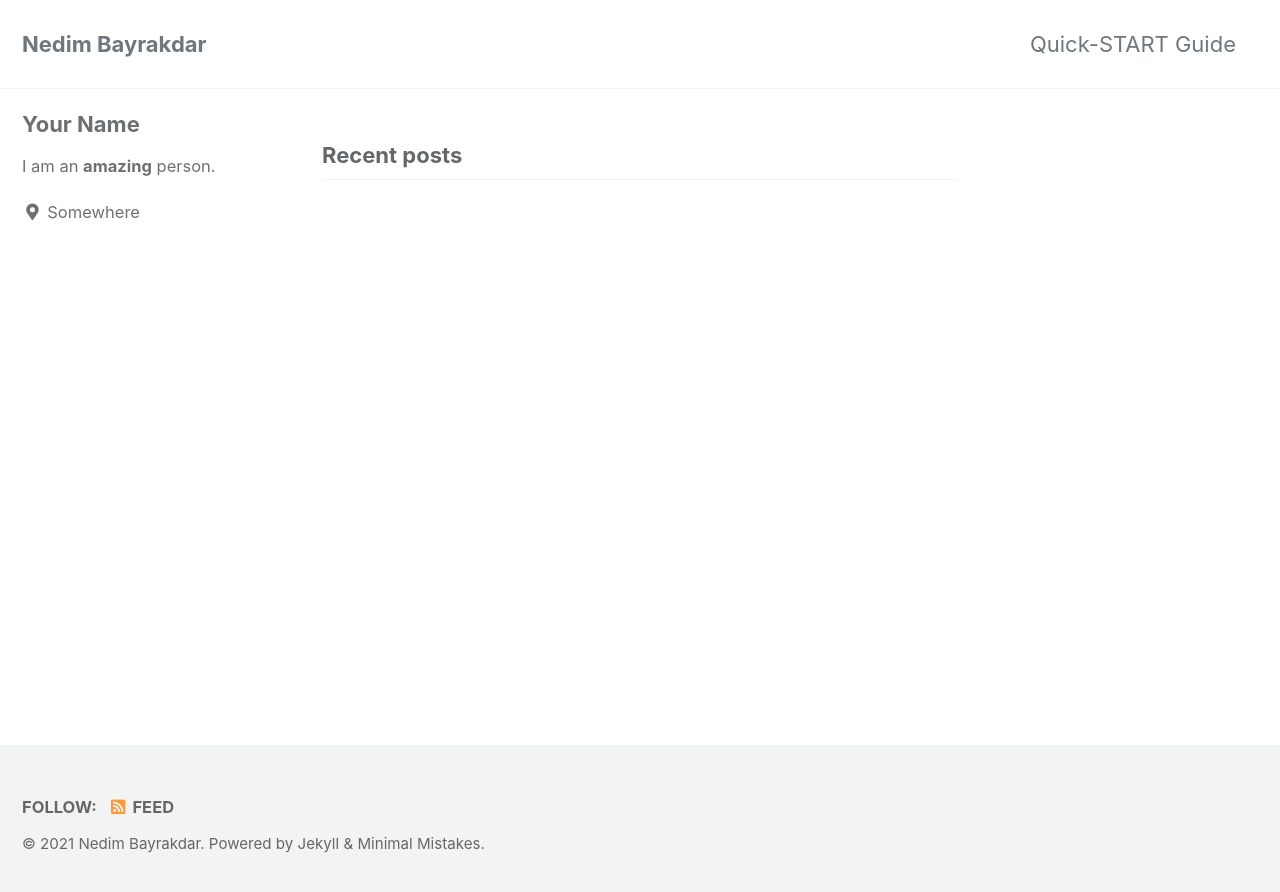
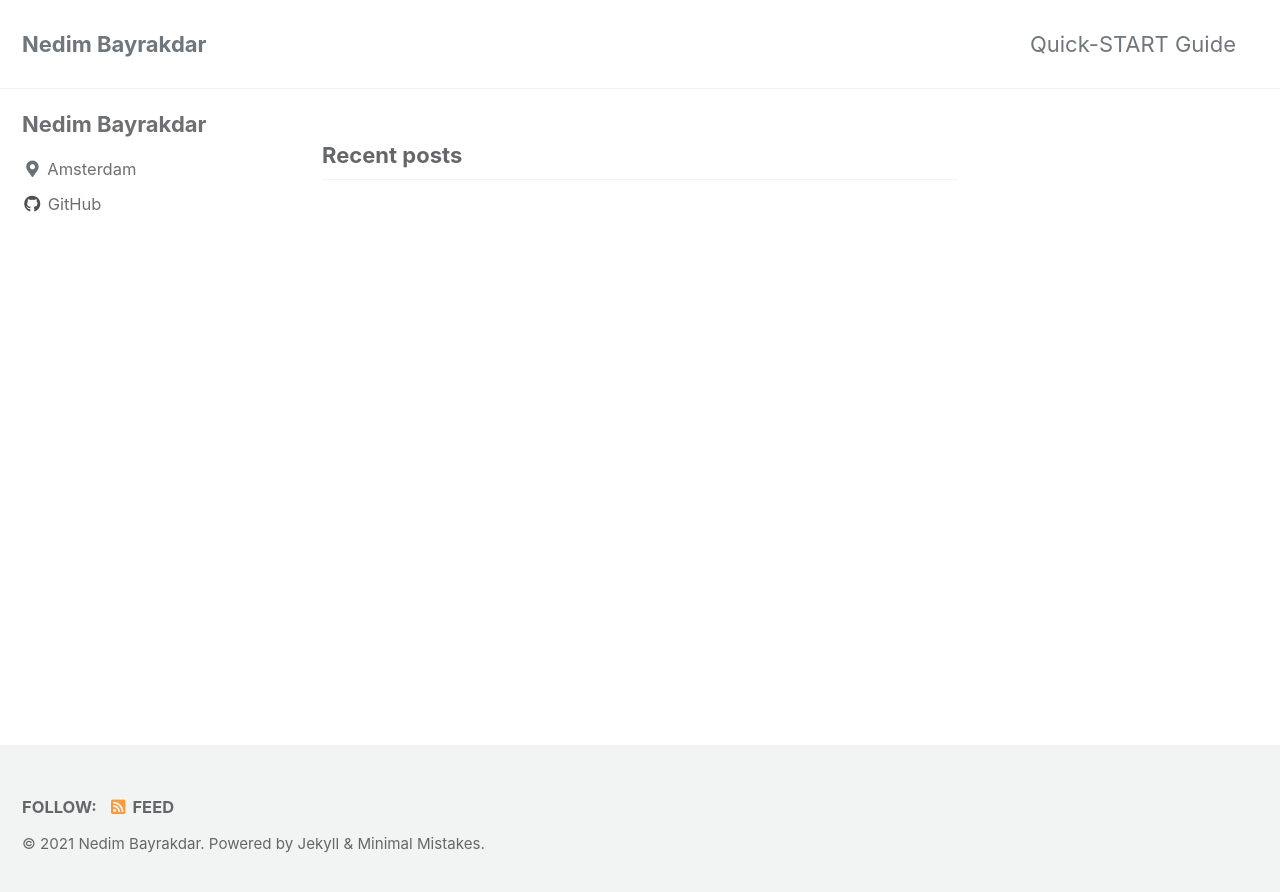
Before and after one commit to NedimBayrakdar/NedimBayrakdar.github.io, a Jekyll site: the page built from index.html, in a window 1280 px wide. Shown: the top 892 px of the page. Built offline with Jekyll 4.4.1, drawn with Linux system fonts in a browser that asks for light colours; cached includes are drawn as plain includes; the list of posts is cut into pages by our own code.

Commit message:
Added author name & location in _config.yml

```diff
--- a/_config.yml
+++ b/_config.yml
@@ -94,27 +94,27 @@ analytics:
 
 # Site Author
 author:
-  name             : "Your Name"
+  name             : "Nedim Bayrakdar"
   avatar           : # path of avatar image, e.g. "/assets/images/bio-photo.jpg"
-  bio              : "I am an **amazing** person."
-  location         : "Somewhere"
+  bio              : ""
+  location         : "Amsterdam"
   email            :
   links:
     - label: "Email"
       icon: "fas fa-fw fa-envelope-square"
       # url: "mailto:your.name@email.com"
-    - label: "Website"
-      icon: "fas fa-fw fa-link"
-      # url: "https://your-website.com"
-    - label: "Twitter"
-      icon: "fab fa-fw fa-twitter-square"
-      # url: "https://twitter.com/"
-    - label: "Facebook"
-      icon: "fab fa-fw fa-facebook-square"
-      # url: "https://facebook.com/"
+    # - label: "Website"
+    #   icon: "fas fa-fw fa-link"
+    #   # url: "https://your-website.com"
+    # - label: "Twitter"
+    #   icon: "fab fa-fw fa-twitter-square"
+    #   # url: "https://twitter.com/"
+    # - label: "Facebook"
+    #   icon: "fab fa-fw fa-facebook-square"
+    #   # url: "https://facebook.com/"
     - label: "GitHub"
       icon: "fab fa-fw fa-github"
-      # url: "https://github.com/"
+      url: "https://github.com/nedimbayrakdar"
     - label: "Instagram"
       icon: "fab fa-fw fa-instagram"
       # url: "https://instagram.com/"
```
